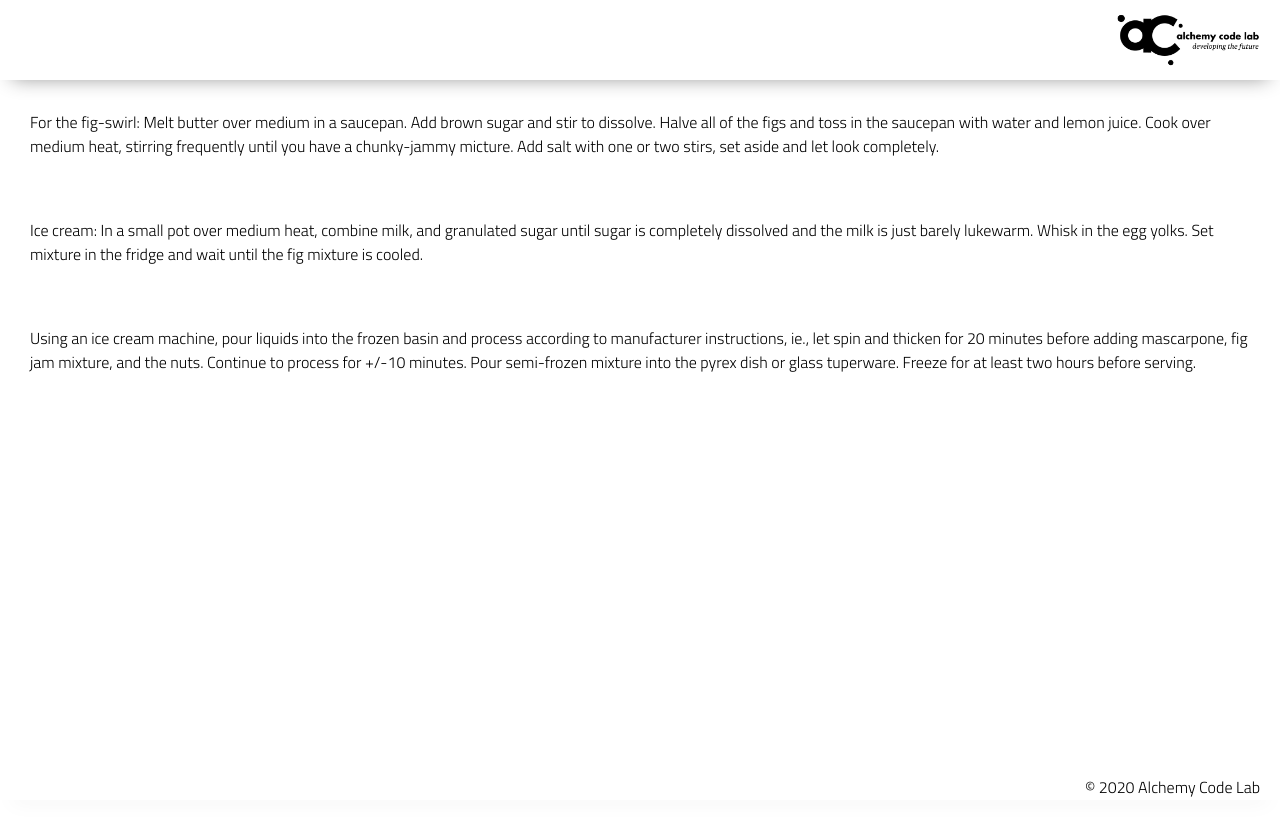
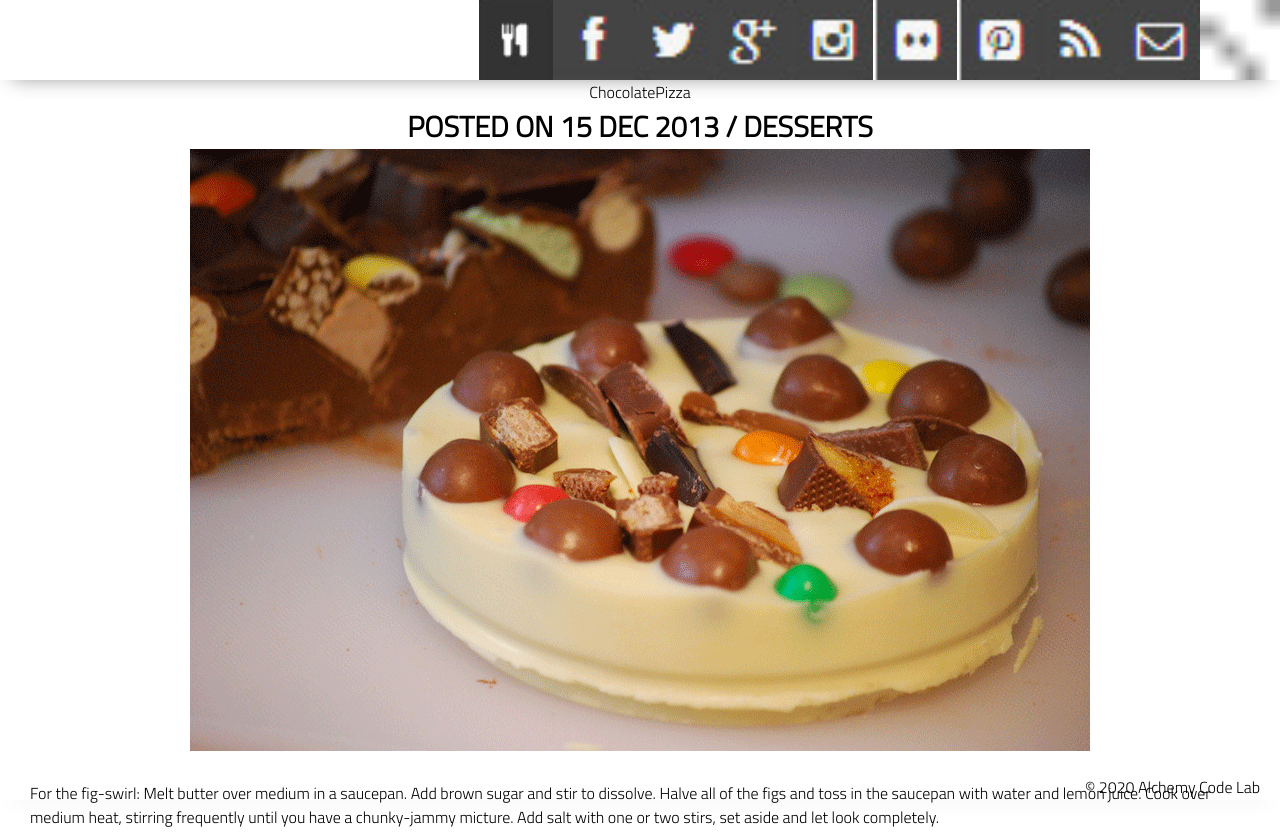
Before and after one commit to Grahf0085/LAB-10a-CHOCOLATE-PIZZA, a plain HTML site: page index.html in a window 1280 px wide. Shown: the top 832 px of the page. Before the commit the page ends 800 px from the top, so only its background shows below. Drawn offline with Linux system fonts and the light colour scheme.

Commit message:
added several images

```diff
--- a/index.html
+++ b/index.html
@@ -14,12 +14,25 @@
 
 <body>
     <header>
-        <div class="gutter-right logo">
-            <img src="assets/big-logo.png" />
-        </div>
+      <img src="./assets/logo.png"/>
+      <img src="./assets/fb-icon.png"/>
+      <img src="./assets/twit-icon.png"/>
+      <img src="./assets/gp-icon.png"/>
+      <img src="./assets/insta-icon.png"/>
+      <img src="./assets/flic-icon.png"/>
+      <img src="./assets/pint-icon.png"/>
+      <img src="./assets/rss-icon.png"/>
+      <img src="./assets/mail-icon.png"/>
+      <img src="./assets/hr-img.png"/>
     </header>
-    <main>
-        <p>For the fig-swirl: Melt butter over medium in a saucepan. Add brown sugar and stir to dissolve. Halve all of
+
+<main>
+    <h1>ChocolatePizza</h1>
+    <h2>POSTED ON 15 DEC 2013 / DESSERTS</h2>
+    <img src="./assets/choco-pizza.png"/>
+
+
+    <p>For the fig-swirl: Melt butter over medium in a saucepan. Add brown sugar and stir to dissolve. Halve all of
             the figs and toss in the saucepan with water and lemon juice. Cook over medium heat, stirring frequently
             until you have a chunky-jammy micture. Add salt with one or two stirs, set aside and let look completely.
         </p>
```
